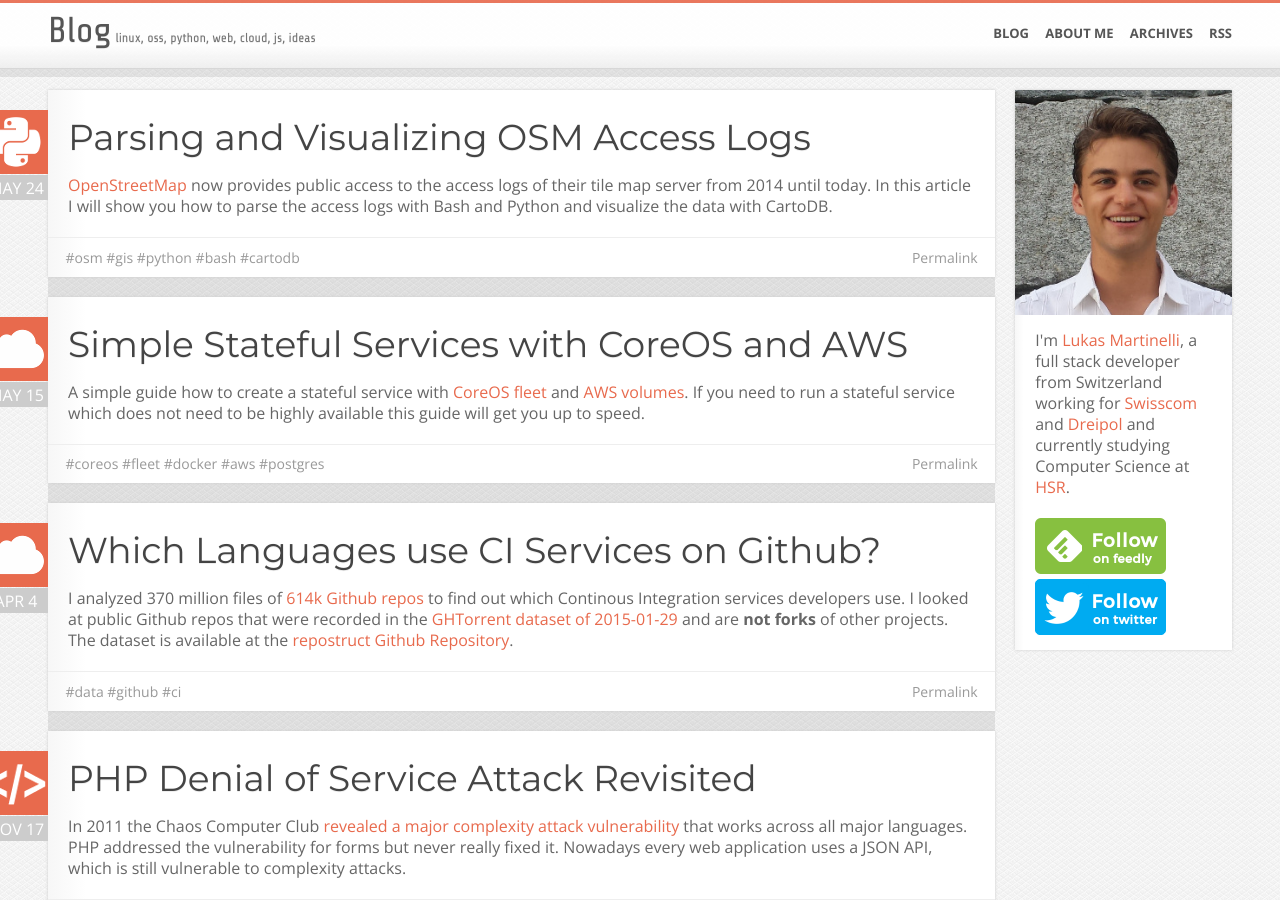
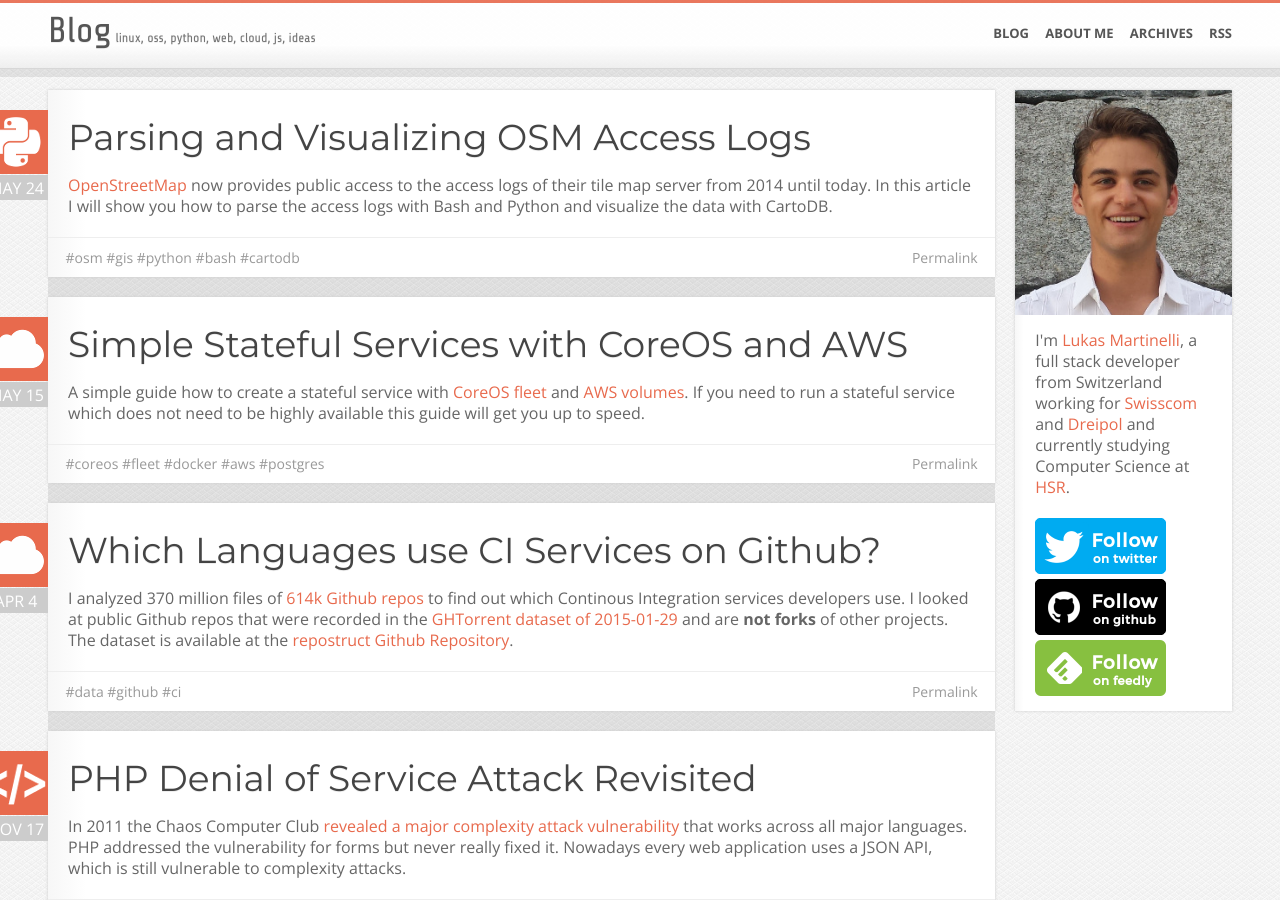
Before and after one commit to lukasmartinelli/lukasmartinelli.github.io, a Jekyll site: the page built from index.html, in a window 1280 px wide and 900 px high. Built offline with Jekyll 4.4.1, drawn with Linux system fonts in a browser that asks for light colours; Markdown is read by kramdown in place of the engine named in the settings; the list of posts is cut into pages by our own code.

Commit message:
Added github follow button

```diff
--- a/_includes/bio.html
+++ b/_includes/bio.html
@@ -6,7 +6,8 @@
       <a href="http://swisscom.ch/">Swisscom</a> and <a href="http://dreipol.ch/">Dreipol</a>
       and currently studying Computer Science at <a href="https://www.hsr.ch/">HSR</a>.
       </p>
+      <a href='https://twitter.com/m_deluciane' target='blank'><img id='twitterFollow' src='/img/twitter-follow.png' width='131' height='56'></a>
+      <a href='https://github.com/lukasmartinelli' target='blank'><img id='githubFollow' src='/img/github-follow.png' width='131' height='56'></a>
       <a href='http://cloud.feedly.com/#subscription%2Ffeed%2Fhttp%3A%2F%2Flukasmartinelli.ch%2Ffeed.xml'  target='blank'><img id='feedlyFollow' src='/img/feedly-follow.png' alt='follow us in feedly' width='131' height='56'></a>
-      <a href='https://twitter.com/m_deluciane' target='blank'><img id='twitterFollow' src='/img/twitter-follow.png' width='131' height='56'></a>
   </div>
 </div>
```
Also changed, not shown: img/github-follow.png (added).
